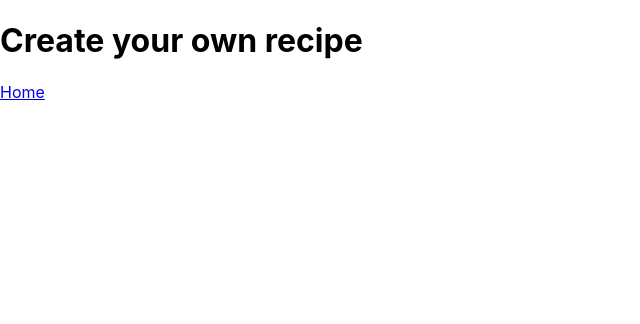
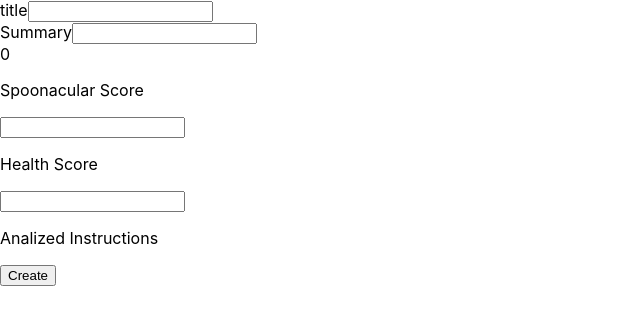
Before and after one commit to MatiasMorrone/PI-Food-FT15a, a React (Create React App) app in the folder client/: page /createrecipe in a window 1280 px wide. Shown: the top 324 px of the page, without its empty margins (0-640 px from the left). Built offline with nearby package versions, Linux system fonts and the light colour scheme.

Commit message:
form created, analized instructions input missing

```diff
--- a/client/src/Components/CreateRecipe/CreateRecipe.js
+++ b/client/src/Components/CreateRecipe/CreateRecipe.js
@@ -1,11 +1,140 @@
-import { Link } from "react-router-dom";
+import { useState, useEffect } from "react";
+import { useSelector } from "react-redux";
+const axios = require("axios");
 
-export default function CreateRecipe() {
+const CreateRecipe = () => {
+  const types = useSelector((state) => state.diets);
+  const initialState = {
+    title: "",
+    summary: "",
+    diets: [],
+    errors: {},
+    spoonacularScore: 0,
+    healtScore: 0,
+  };
+  const [recipe, setRecipe] = useState(initialState);
+
+  function validate(values) {
+    let errors = {};
+    if (!values.title) {
+      errors.title = "You must enter a valid title for your recipe";
+    }
+    if (!values.summary) {
+      errors.summary = "You must enter a valid summary for your recipe";
+    }
+    return errors;
+  }
+  const handleChange = (e) => {
+    setRecipe((prevState) => {
+      return {
+        ...prevState,
+        [e.target.name]: e.target.value,
+      };
+    });
+  };
+
+  function addDiet(type) {
+    setRecipe({
+      ...recipe,
+      diets: [...recipe.diets, type],
+    });
+  }
+
+  const handleSubmit = async (e) => {
+    e.preventDefault();
+
+    const { errors, ...sinErrors } = recipe;
+    const result = validate(sinErrors);
+
+    setRecipe((prevState) => {
+      return {
+        ...prevState,
+        errors: result,
+      };
+    });
+
+    if (!Object.keys(result).length) {
+      alert("Valid Form");
+    }
+    // await axios.post("http://localhost:3001/api/characters/", recipe);
+    // setRecipe(initialState);
+    // document.getElementById("formCreate").reset();
+    // alert("se agrego el personaje");
+  };
+
   return (
-    <div>
-      <h1>Create your own recipe</h1>
-      <form></form>
-      <Link to="/home">Home</Link>
+    <div className="form container">
+      <form id="formCreate" onSubmit={(e) => handleSubmit(e)}>
+        <div>
+          <label>title</label>
+          <input
+            name="title"
+            className=""
+            type="text"
+            autoComplete="off"
+            onChange={(e) => handleChange(e)}
+          />
+          {recipe.errors.title && (
+            <p>You must enter a valid title for your recipe</p>
+          )}
+        </div>
+        <div>
+          <label>Summary</label>
+          <input
+            name="summary"
+            className=""
+            type="text"
+            autoComplete="off"
+            onChange={(e) => handleChange(e)}
+          />
+          {recipe.errors.summary && (
+            <p>You must enter a valid summary for your recipe</p>
+          )}
+        </div>
+        <div>
+          {types.length &&
+            types.map((type, idx) => {
+              return (
+                <div key={idx}>
+                  <p>{type.name}</p>
+                  <button
+                    onClick={() => {
+                      addDiet(type.name);
+                    }}
+                  >
+                    Add
+                  </button>
+                </div>
+              );
+            })}
+        </div>
+        <div>
+          <p>Spoonacular Score</p>
+          <input
+            name="spoonacularScore"
+            className=""
+            type="number"
+            autoComplete="off"
+            onChange={(e) => handleChange(e)}
+          />
+        </div>
+        <div>
+          <p>Health Score</p>
+          <input
+            name="healthScore"
+            className=""
+            type="number"
+            autoComplete="off"
+            onChange={(e) => handleChange(e)}
+          />
+        </div>
+        <div>
+          <p>Analized Instructions</p>
+        </div>
+        <button type="submit">Create</button>
+      </form>
     </div>
   );
-}
+};
+
+export default CreateRecipe;
--- a/client/src/Components/SelectDiets/SelectDiets.js
+++ b/client/src/Components/SelectDiets/SelectDiets.js
@@ -21,8 +21,8 @@ export default function SelectDiets() {
         <option value="Choose diet type" disabled hidden>
           Choose diet type
         </option>
-        {diets.data &&
-          diets.data.map((e, idx) => {
+        {diets.length &&
+          diets.map((e, idx) => {
             return (
               <option value={e.name} key={idx}>
                 {e.name}
--- a/client/src/Redux/Actions/index.js
+++ b/client/src/Redux/Actions/index.js
@@ -26,7 +26,7 @@ export function getDiets() {
   return function (dispatch) {
     return axios
       .get("http://localhost:3001/types")
-      .then((data) => dispatch({ type: "GET_DIETS", payload: data }))
+      .then((data) => dispatch({ type: "GET_DIETS", payload: data.data }))
       .catch((err) => console.log(err));
   };
 }
--- a/client/src/Redux/Reducer/index.js
+++ b/client/src/Redux/Reducer/index.js
@@ -6,7 +6,6 @@ const initialState = {
 };
 
 export default (state = initialState, action) => {
-  console.log(action);
   switch (action.type) {
     case "GET_RECIPES_NAME":
       return {
@@ -70,7 +69,7 @@ export default (state = initialState, action) => {
           return recipe;
         }
       });
-      console.log(dietRecipes);
+
       return { ...state, orderedRecipes: dietRecipes };
 
     default:
```
